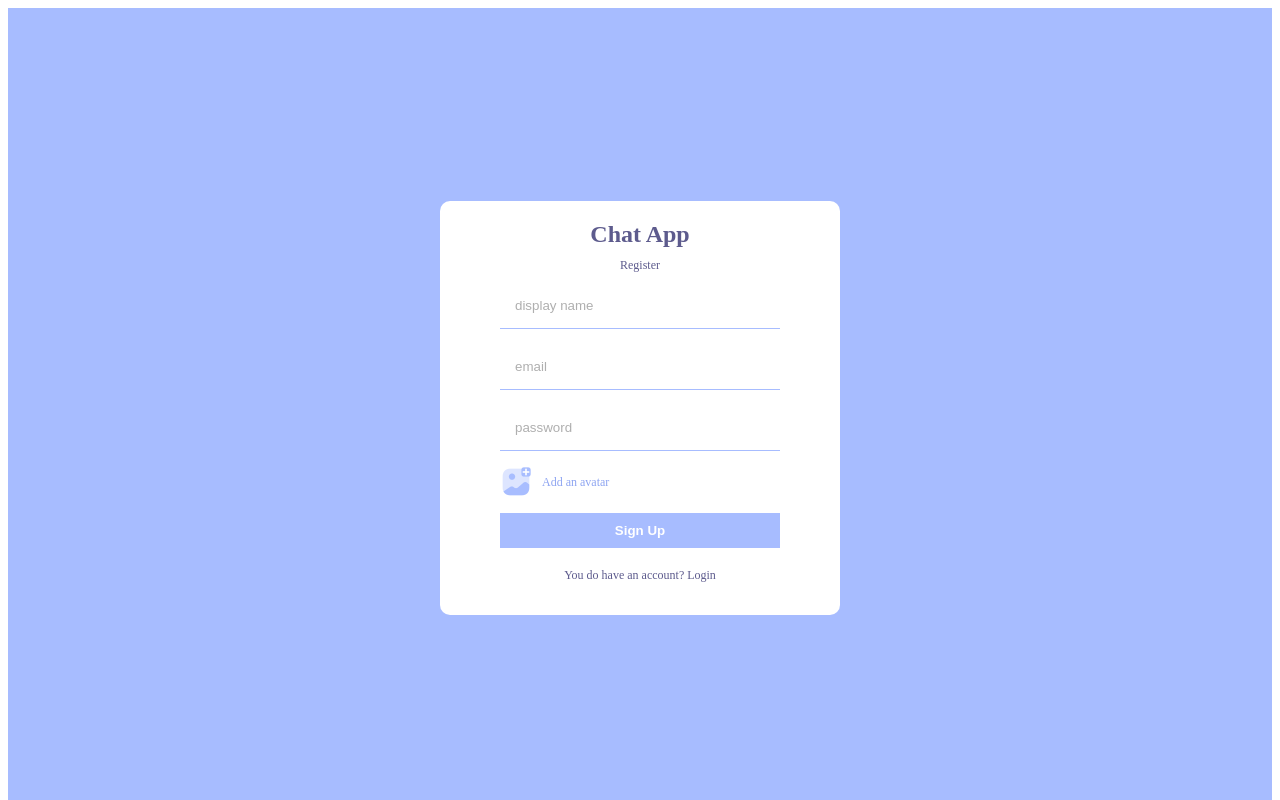
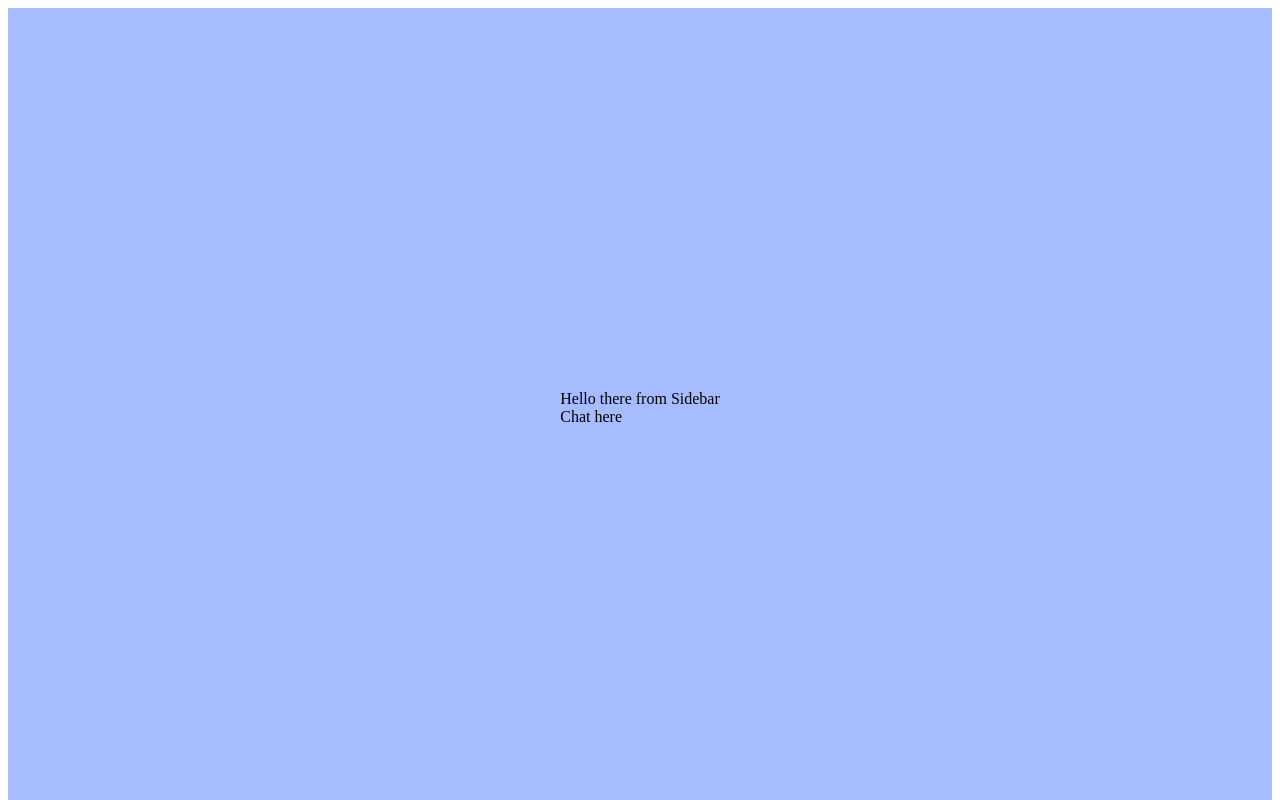
Before and after one commit to Patrick-Ngige/Chat-App, a React (Create React App) app: page / in a window 1280 px wide. Shown: the top 800 px of the page. Built offline with nearby package versions, Linux system fonts and the light colour scheme.

Commit message:
styling home component

```diff
--- a/src/App.js
+++ b/src/App.js
@@ -1,11 +1,13 @@
 import Register from './pages/Register';
 import Login from './pages/Login.jsx'
+import Home from './pages/Home';
 
 function App() {
   return (
     <>
-    <Register/>
-    <Login />
+    <Home/>
+    {/* <Register/> */}
+    {/* <Login /> */}
     </>
   );
 }
--- a/src/components.jsx/Chat.jsx
+++ b/src/components/Chat.jsx
@@ -3,7 +3,7 @@
 const Chat = () => {
   return (
     <div>
-
+      Chat here
     </div>
   )
 }
--- a/src/components.jsx/Sidebar.jsx
+++ b/src/components/Sidebar.jsx
@@ -3,7 +3,7 @@
 const Sidebar = () => {
   return (
     <div>
-
+      Hello there from Sidebar
     </div>
   )
 }
--- a/src/pages/Home.jsx
+++ b/src/pages/Home.jsx
@@ -1,9 +1,14 @@
 import React from 'react'
+import Sidebar from '../components/Sidebar'
+import Chat from '../components/Chat'
 
 const Home = () => {
   return (
-    <div>
-
+    <div className='home'>
+      <div className="container">
+        <Sidebar/>
+        <Chat/>
+      </div>
     </div>
   )
 }
--- a/src/styles.scss
+++ b/src/styles.scss
@@ -68,3 +68,11 @@
             }
     }
 }
+
+.home{
+    background-color: #a7bcff;
+    height: 100vh;
+    display: flex;
+    align-items: center;
+    justify-content: center;
+}
```
Also changed, not shown: src/components/Chats.jsx (renamed from src/components.jsx/Chats.jsx), src/components/Input.jsx (renamed from src/components.jsx/Input.jsx), src/components/Message.jsx (renamed from src/components.jsx/Message.jsx), src/components/Navbar.jsx (renamed from src/components.jsx/Navbar.jsx), src/components/Search.jsx (renamed from src/components.jsx/Search.jsx).
